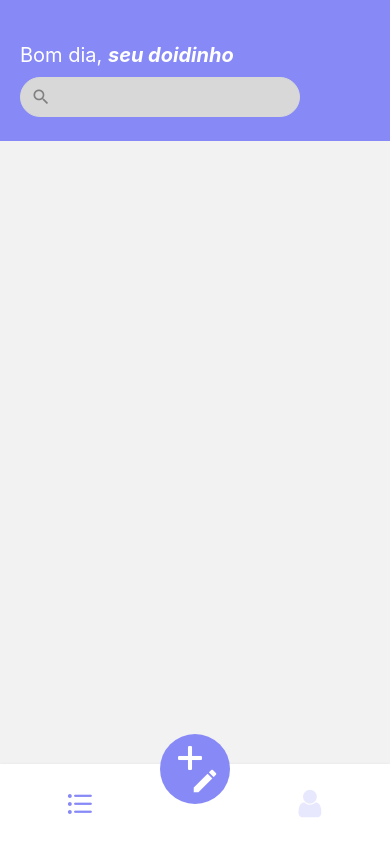
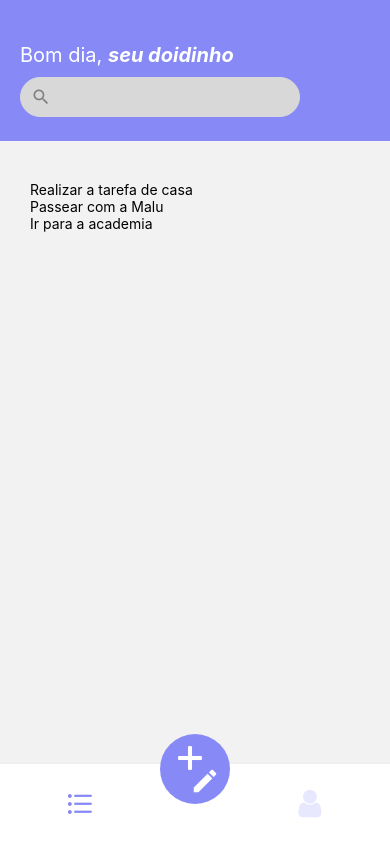
Before and after one commit to luscascarvalho/todo-lists, a React Native app in the folder my-app/: screen /BottomRoutes in a window 390 px wide. Built offline with nearby package versions, Linux system fonts and the light colour scheme.

Commit message:
feat: iniciar renderização de list

```diff
--- a/my-app/src/pages/list/index.tsx
+++ b/my-app/src/pages/list/index.tsx
@@ -5,7 +5,14 @@ import { style } from "./style";
 import { Input } from "../../components/input/intex";
 import { MaterialIcons } from "@expo/vector-icons";
 
-const data: any = [
+type PropCard = {
+  item: number;
+  title: string;
+  description: string;
+  flag: "urgente" | "opcional";
+};
+
+const data: Array<PropCard> = [
   {
     item: 0,
     title: "Realizar a tarefa de casa",
@@ -29,6 +36,10 @@ const data: any = [
 ];
 
 export default function List() {
+  const renderCard = (item: PropCard) => {
+    return <Text>{item.title}</Text>;
+  };
+
   return (
     <View style={style.container}>
       <View style={style.header}>
@@ -45,7 +56,14 @@ export default function List() {
       </View>
 
       <View style={style.boxList}>
-        <FlatList />
+        <FlatList
+          data={data}
+          style={{ marginTop: 40, paddingHorizontal: 30 }}
+          keyExtractor={(item, index) => item.item.toString()}
+          renderItem={({ item, index }) => {
+            return renderCard(item);
+          }}
+        />
       </View>
     </View>
   );
```
